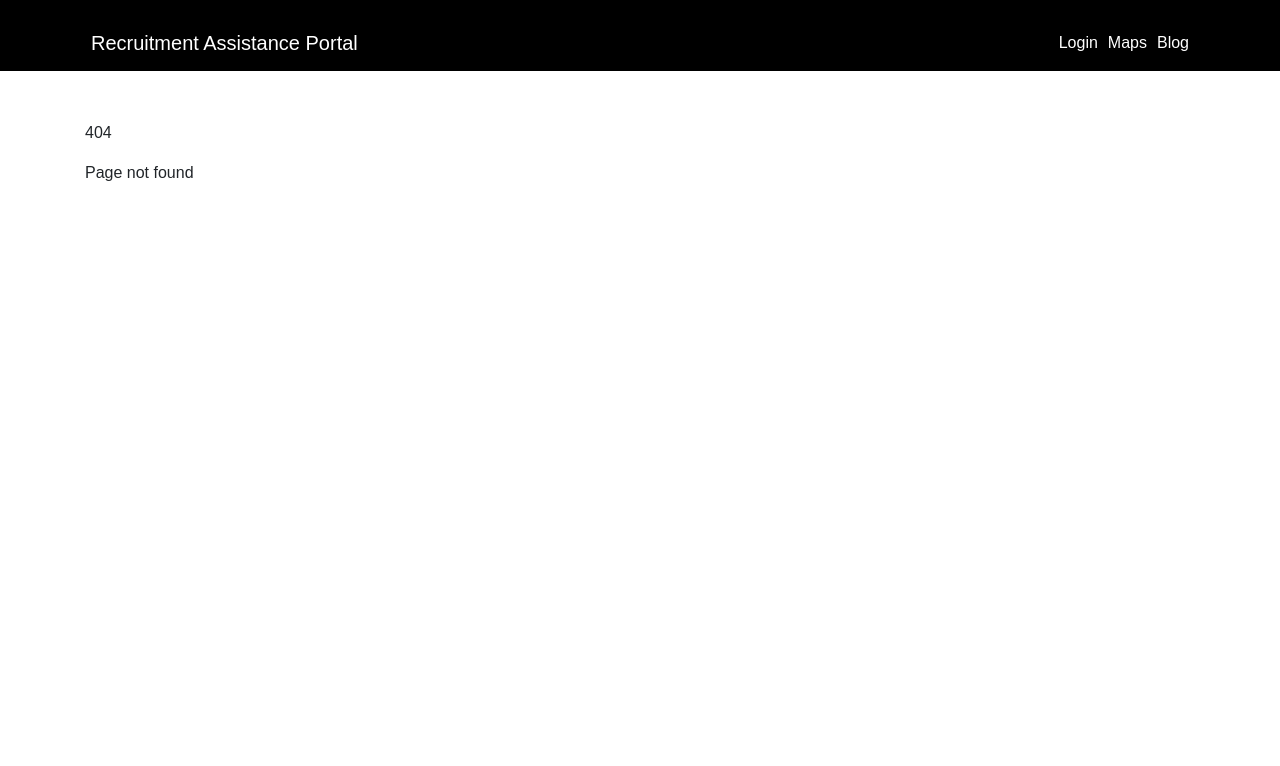
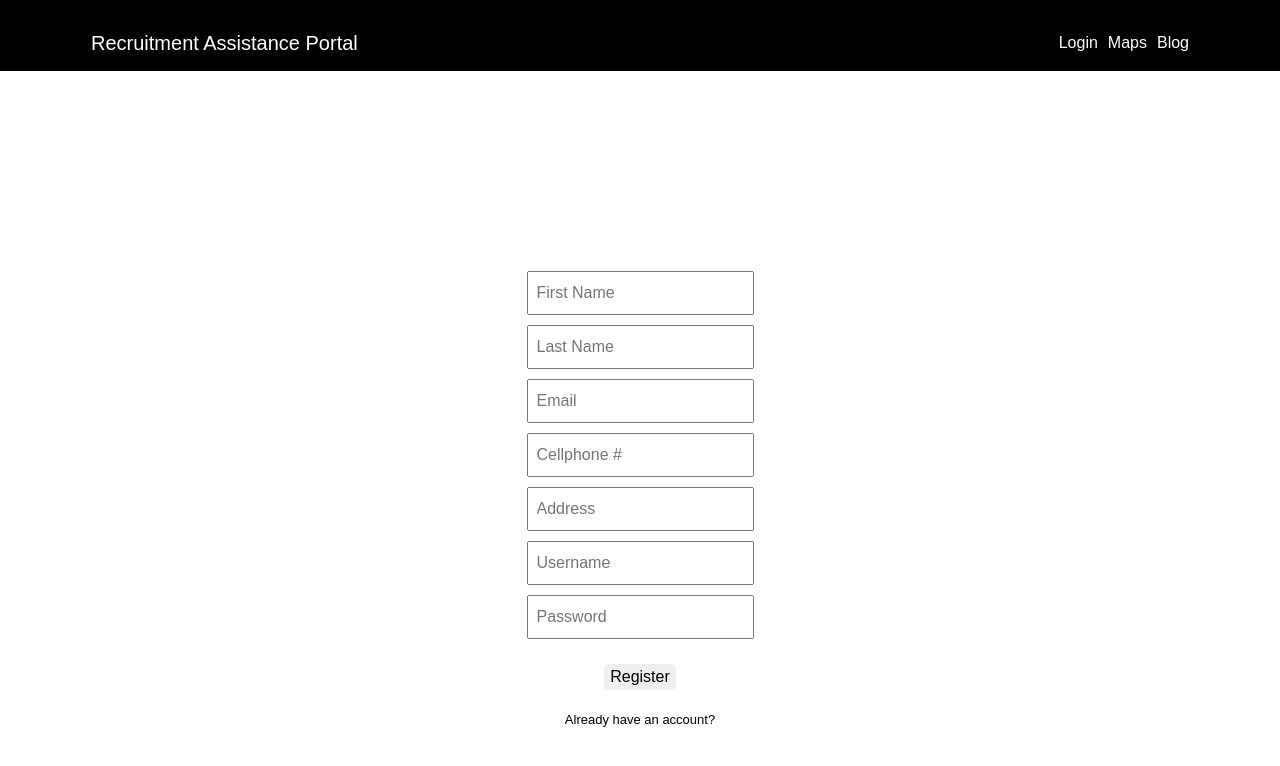
Before and after one commit to RAP-Corp/rap-applicant-app, a React (Create React App) app: page /registration in a window 1280 px wide. Before the commit this address had no page. Shown: the top 766 px of the page. Built offline with nearby package versions, Linux system fonts and the light colour scheme.

Commit message:
added registration page (basic redux/sage functioning for it). Added 'register' link to login page that takes user to registration page.

```diff
--- a/data/db.json
+++ b/data/db.json
@@ -2,19 +2,19 @@
   "user": [
     {
       "profileStatus" : "admin",
-      "username" : "KEVBOT"
+      "username" : "admin"
     },
     {
       "profileStatus" : "applicant",
-      "username" : "RyanJobHunter"
+      "username" : "applicant"
     },
     {
       "profileStatus" : "communications",
-      "username" : "IgorKingofCommunications"
+      "username" : "communications"
     },
     {
       "profileStatus" : "hiringManager",
-      "username" : "GeofreyTheManager"
+      "username" : "hiringManager"
     }
   ]
 }
--- a/src/App.js
+++ b/src/App.js
@@ -52,6 +52,9 @@ const CommunicationsHome = asyncComponent(() =>
 const ApplicantHome = asyncComponent(() =>
     import('./Paths/ApplicantPath/applicantHome').then(module => module.default)
 )
+const ApplicantRegistration = asyncComponent(() =>
+    import('./Paths/ApplicantPath/applicantRegistration').then(module => module.default)
+)
 
 //Creating of history for redirecting
 const history = createBrowserHistory();
@@ -86,13 +89,13 @@ class App extends Component {
 
                     <section className="content">
                         <Switch>
-                        //Specific paths for reference anywhere in the app
                             <Route exact path="/" component={Login} />
                             <Route exact path="/login" component={Login} />
                             <Route exact path="/admin" component={AdminHome} />
                             <Route exact path="/hiringManager" component={HiringManagerHome} />
                             <Route exact path="/applicant" component={ApplicantHome} />
                             <Route exact path="/communications" component={CommunicationsHome} />
+                            <Route exact path="/registration" component={ApplicantRegistration} />
                             <Route path="/maps" component={Maps} />
                             <Route path="/blog" component={Blog} />
                             <Route path="*" component={NotFound} />
--- a/src/Login/login_page.js
+++ b/src/Login/login_page.js
@@ -32,8 +32,8 @@ class Login extends Component {
   }
 
   render() {
-    let profileStatus = null;
-    if (this.props.profile) profileStatus = this.props.profile.profileStatus;
+    // let profileStatus = null;
+    // if (this.props.profile) profileStatus = this.props.profile.profileStatus;
     let loginError = null;
     if (this.props.loginError) loginError = "Username or Password is wrong";
     return (
@@ -58,11 +58,13 @@ class Login extends Component {
               type='Submit'
               onClick={this.onSubmit}
             >Login</button>
-            <Link to="">
+            <Link to="/">
               <span className="forgotLink">Forgot your Username or Password?</span>
             </Link>
+            <Link to="/registration">
+              <span className="forgotLink">Register</span>
+            </Link>
           </form>
-          {profileStatus}
         </div>
     );
   }
--- /dev/null
+++ b/src/Paths/ApplicantPath/applicantRegistration.js
@@ -0,0 +1,153 @@
+import React, {Component} from 'react';
+import './registration_page.css';
+import { Link } from 'react-router-dom';
+import { bindActionCreators } from 'redux';
+import { registrationWatcher } from '../../actions/actionCreators';
+import { connect } from 'react-redux';
+import { PropTypes } from 'prop-types';
+
+class applicantRegistration extends Component {
+  constructor(props){
+    super(props)
+    this.state = {
+      value: '',
+      username: '',
+      password: '',
+      cellphone: '',
+      firstName: '',
+      lastName: '',
+      email: '',
+      address: ''
+    };
+    this.handleUserChange = this.handleUserChange.bind(this);
+    this.handlePasswordChange = this.handlePasswordChange.bind(this);
+    this.handleEmailChange = this.handleEmailChange.bind(this);
+    this.handleFirstNameChange = this.handleFirstNameChange.bind(this);
+    this.handleLastNameChange = this.handleLastNameChange.bind(this);
+    this.handleAddressChange = this.handleAddressChange.bind(this);
+    this.handleCellphoneChange = this.handleCellphoneChange.bind(this);
+  }
+
+  handleUserChange(event) {
+    this.setState({username: event.target.value});
+  }
+  handlePasswordChange(event) {
+    this.setState({password: event.target.value});
+  }
+  handleEmailChange(event) {
+    this.setState({email: event.target.value});
+  }
+  handleFirstNameChange(event) {
+    this.setState({firstName: event.target.value});
+  }
+  handleLastNameChange(event) {
+    this.setState({lastName: event.target.value});
+  }
+  handleAddressChange(event) {
+    this.setState({address: event.target.value});
+  }
+  handleCellphoneChange(event) {
+    this.setState({cellphone: event.target.value});
+  }
+
+
+  onSubmit = (e) => {
+    e.preventDefault();
+    this.props.registrationWatcher({
+      username: this.state.username,
+      password: this.state.password,
+      firstName: this.state.firstName,
+      lastName: this.state.lastName,
+      email: this.state.email,
+      address: this.state.address,
+      cellphone: this.state.cellphone,
+      history: this.props.history
+    });
+  }
+
+  render() {
+    // let profileStatus = null;
+    // if (this.props.profile) profileStatus = this.props.profile.profileStatus;
+    // let loginError = null;
+    // if (this.props.loginError) loginError = "Username or Password is wrong";
+    return (
+        <div className="login-page">
+          <form onSubmit={this.onSubmit} className="inputs">
+            <input
+              value={this.state.firstName}
+              onChange={this.handleFirstNameChange}
+              className="inputBox"
+              placeholder="First Name"
+            />
+            <input
+              value={this.state.lastName}
+              onChange={this.handleLastNameChange}
+              className="inputBox"
+              placeholder="Last Name"
+            />
+            <input
+              value={this.state.email}
+              onChange={this.handleEmailChange}
+              className="inputBox"
+              placeholder="Email"
+            />
+            <input
+              value={this.state.cellphone}
+              onChange={this.handleCellphoneChange}
+              className="inputBox"
+              placeholder="Cellphone #"
+            />
+            <input
+              value={this.state.address}
+              onChange={this.handleAddressChange}
+              className="inputBox"
+              placeholder="Address"
+            />
+            <input
+              value={this.state.username}
+              onChange={this.handleUserChange}
+              className="inputBox"
+              placeholder="Username"
+            />
+            <input
+              value={this.state.password}
+              onChange={this.handlePasswordChange}
+              className="inputBox"
+              placeholder="Password"
+              type="password"
+            />
+            <button
+              className="loginBtn"
+              type='Submit'
+              onClick={this.onSubmit}
+            >Register</button>
+            <Link to="/login">
+              <span className="forgotLink">Already have an account?</span>
+            </Link>
+          </form>
+        </div>
+    );
+  }
+}
+
+const mapDispatchToProps = (dispatch) => {
+  return bindActionCreators({
+    registrationWatcher
+  }, dispatch);
+}
+
+const mapStateToProps = (state) => {
+  return {
+    profile: state.login.profile,
+    loginError: state.login.loginError
+  };
+};
+
+applicantRegistration.PropTypes = {
+  username: PropTypes.string.isRequired,
+  password: PropTypes.string.isRequired,
+  loginWatcher: PropTypes.func
+}
+
+
+export default connect(mapStateToProps, mapDispatchToProps)(applicantRegistration);
--- /dev/null
+++ b/src/Paths/ApplicantPath/registration_page.css
@@ -0,0 +1,52 @@
+body {
+  /* background-color: #ffa100; */
+}
+
+.loginBtn {
+  border-radius: 5px;
+  display: block;
+  margin: auto;
+  margin-top: 25px;
+  border-width: 0px;
+  /* border-style: dashed; */
+  width: auto;
+}
+button:hover {
+  background-color: #b7b7b7;
+}
+
+.login-page {
+  /* background-color: blue; */
+  margin-top: 100px;
+  margin-left: 400px;
+  margin-right:400px;
+  margin-bottom: 400px;
+  text-align: center;
+}
+.forgotLink {
+  display: block;
+  margin: auto;
+  position:relative;
+  padding-top: 20px;
+  color: black;
+  font-size: small;
+}
+.forgotLink:hover {
+  color: blue;
+}
+.inputs {
+  display: block;
+  margin: auto;
+  padding-top: 100px;
+  padding-bottom: 100px;
+  text-align: center;
+}
+.inputBox {
+  display: block;
+  margin: auto;
+  margin-bottom: 10px;
+  padding: 8px;
+}
+.error-text {
+  color: #ff2800;
+}
--- a/src/Paths/CommunicationsPath/communicationsHome.js
+++ b/src/Paths/CommunicationsPath/communicationsHome.js
@@ -7,7 +7,6 @@ class communicationsHome extends Component {
       let profileStatus = null;
       if (this.props.profile) profileStatus = this.props.profile.profileStatus;
       if (profileStatus === null || profileStatus !== "communications"){
-
         return (
           <h2>you are not a communications</h2>
         )
--- a/src/actions/actionCreators.js
+++ b/src/actions/actionCreators.js
@@ -1,5 +1,9 @@
 export function loginWatcher(authParams) {
   return { type: 'LOGIN_WATCHER', payload: authParams };
+}
+
+export function registrationWatcher(registrationParams) {
+  return { type: 'REGISTRATION_WATCHER', payload: registrationParams };
 }
 
 export function updateProfile(profile) {
--- a/src/reducers/reducers_login_page.js
+++ b/src/reducers/reducers_login_page.js
@@ -7,7 +7,6 @@ export default function (state = initialState, action) {
     case 'UPDATE_PROFILE':
       return {...state, profile: action.payload};
     case 'LOGIN_ERROR_TOGGLE':
-
       return {...state, loginError: action.payload};
   default: return state;
   }
--- /dev/null
+++ b/src/sagas/registrationSaga.js
@@ -0,0 +1,23 @@
+import { updateProfile } from '../actions/actionCreators';
+import { takeLatest, put} from 'redux-saga/effects';
+
+function registerUser(registrationParams){
+  return true;
+}
+
+function* registrationEffectSaga(action) {
+  try{
+    if(registerUser(action)){
+      let profileObject = {username: action.username, profileStatus: "applicant"}
+      yield put(updateProfile(profileObject))
+      action.payload.history.push('/applicant');
+    }
+    console.log(action.payload);
+  } catch (e) {
+    console.log("the registration call failed: "+ e)
+  }
+}
+
+export function* registrationWatcherSaga() {
+  yield takeLatest('REGISTRATION_WATCHER', registrationEffectSaga);
+}
--- a/src/sagas/rootSaga.js
+++ b/src/sagas/rootSaga.js
@@ -1,8 +1,10 @@
 import { all } from 'redux-saga/effects';
 import { loginWatcherSaga } from './sessionSaga';
+import { registrationWatcherSaga } from './registrationSaga';
 
 export default function* rootSaga() {
   yield all([
-    loginWatcherSaga()
+    loginWatcherSaga(),
+    registrationWatcherSaga()
   ]);
 }
--- a/src/sagas/sessionSaga.js
+++ b/src/sagas/sessionSaga.js
@@ -33,8 +33,6 @@ function* loginEffectSaga(action) {
       }
     }
     yield put(loginErrorToggle(errorBool));
-
-    console.log('Wrong Username')
   } catch (e) {
     console.log("the login call failed: "+ e)
   }
```
